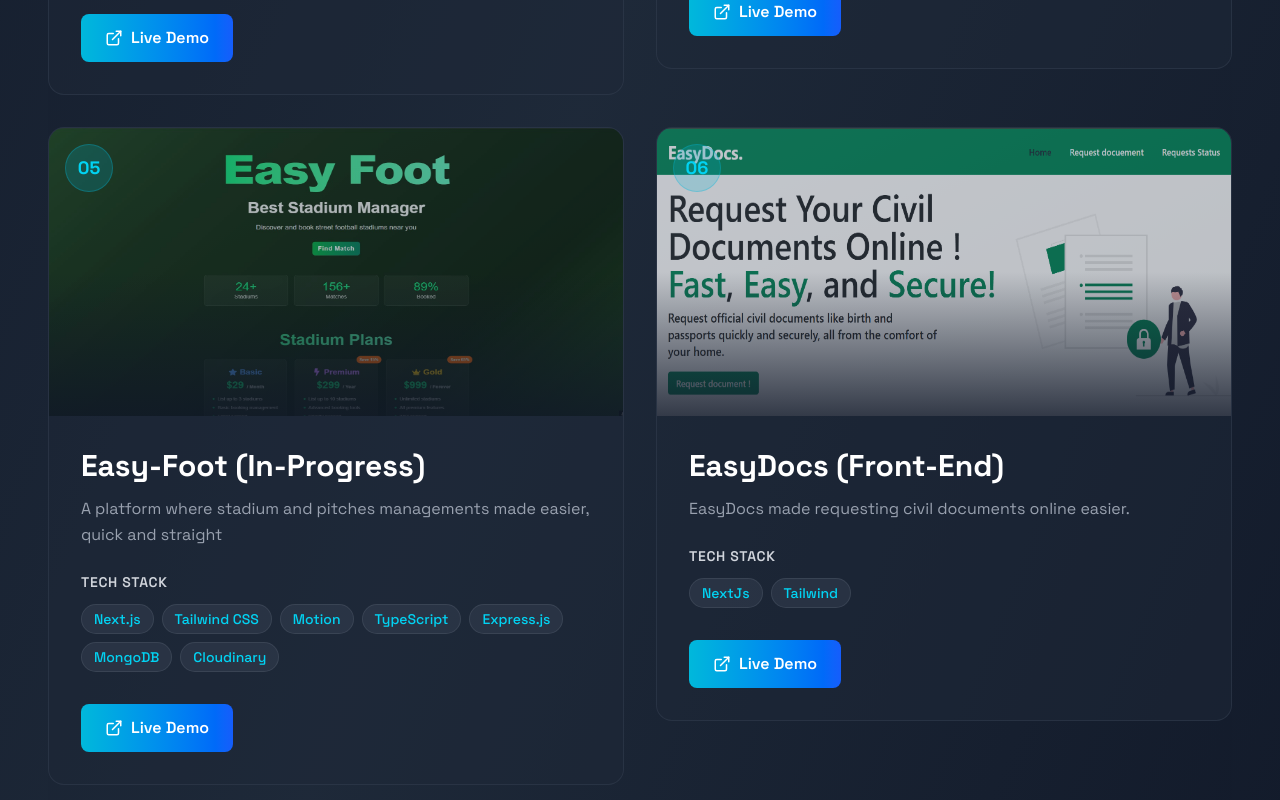
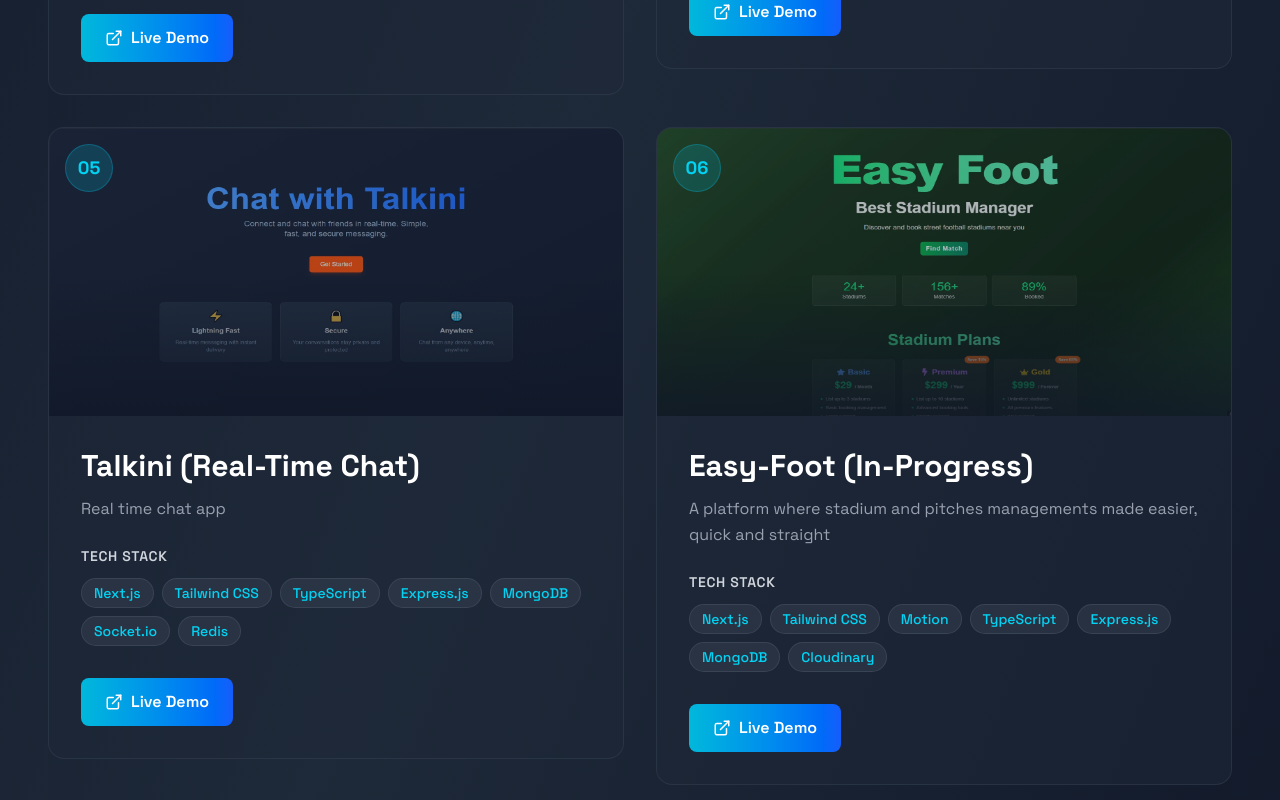
Before and after one commit to yakoubDev/portfolio2, a Next.js app: page /work in a window 1280 px wide. Shown: the part 1640-2440 px from the top of the page. Built offline with nearby package versions, Linux system fonts and the light colour scheme.

Commit message:
Updated Works (Talkini)

```diff
--- a/app/work/page.tsx
+++ b/app/work/page.tsx
@@ -69,12 +69,30 @@ const projects = [
       { name: "Express.js" },
       { name: "MongoDB" },
       { name: "Stream.io" },
+      { name: "Chargily" },
     ],
     image: "/assets/work/Zidni/Hero.jpg",
     live: "https://zidniacademy.vercel.app/",
   },
   {
     num: "05",
+    category: "Full Stack",
+    title: "Talkini (Real-Time Chat)",
+    description: "Real time chat app",
+    stack: [
+      { name: "Next.js" },
+      { name: "Tailwind CSS" },
+      { name: "TypeScript" },
+      { name: "Express.js" },
+      { name: "MongoDB" },
+      { name: "Socket.io" },
+      { name: "Redis" },
+    ],
+    image: "/assets/work/Talkini/Hero.jpg",
+    live: "https://talkini.vercel.app/",
+  },
+  {
+    num: "06",
     category: "Full Stack",
     title: "Easy-Foot (In-Progress)",
     description:
@@ -90,15 +108,6 @@ const projects = [
     ],
     image: "/assets/work/EasyFoot/Hero.jpg",
     live: "https://easyfoot.vercel.app/",
-  },
-  {
-    num: "06",
-    category: "Frontend",
-    title: "EasyDocs (Front-End)",
-    description: "EasyDocs made requesting civil documents online easier.",
-    stack: [{ name: "NextJs" }, { name: "Tailwind" }],
-    image: "/assets/work/EasyDocs/easydocs.png",
-    live: "https://easydocs-nu.vercel.app/",
   },
 ];
 
```
Also changed, not shown: public/assets/work/Talkini/Hero.jpg (added).
